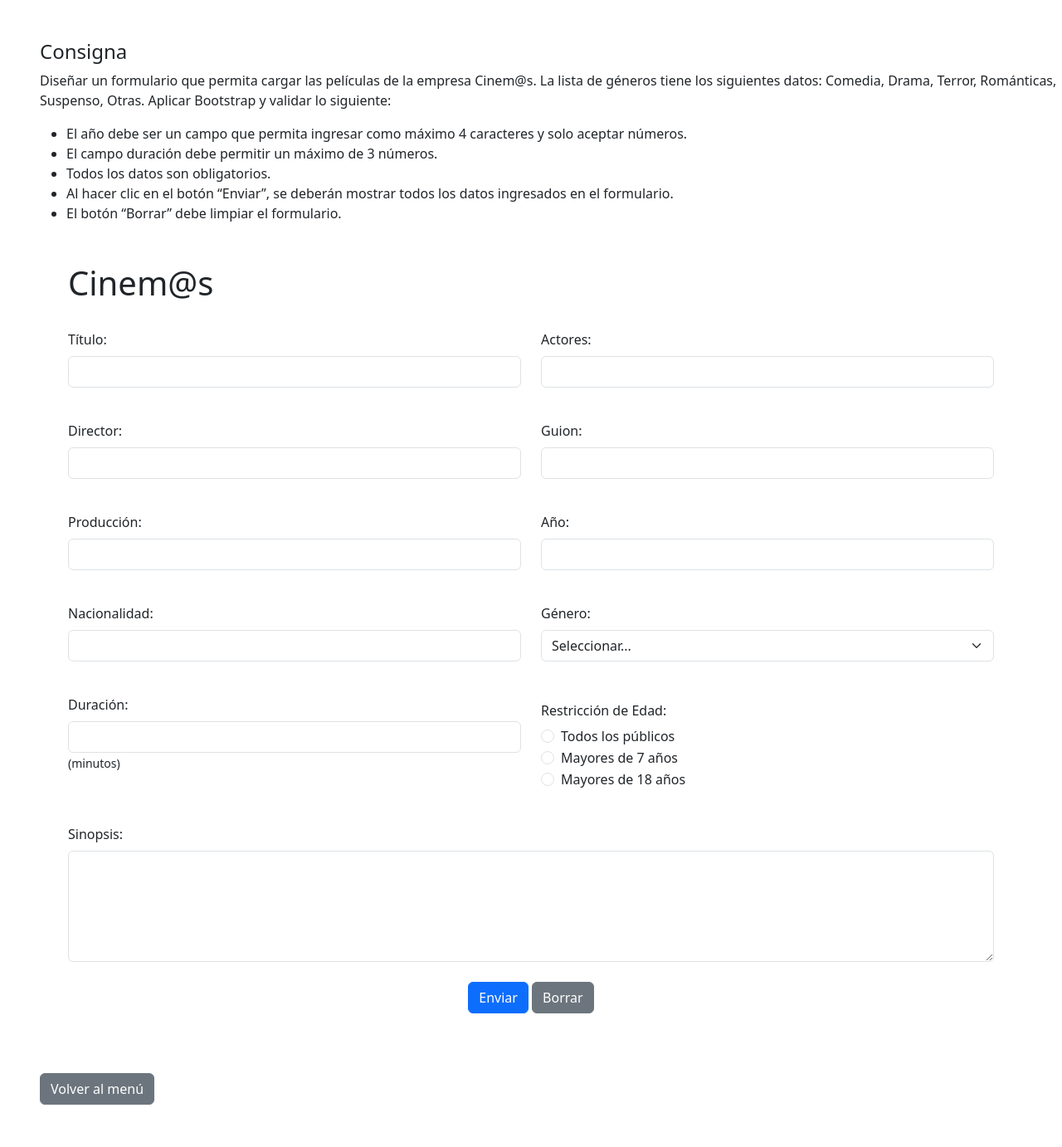
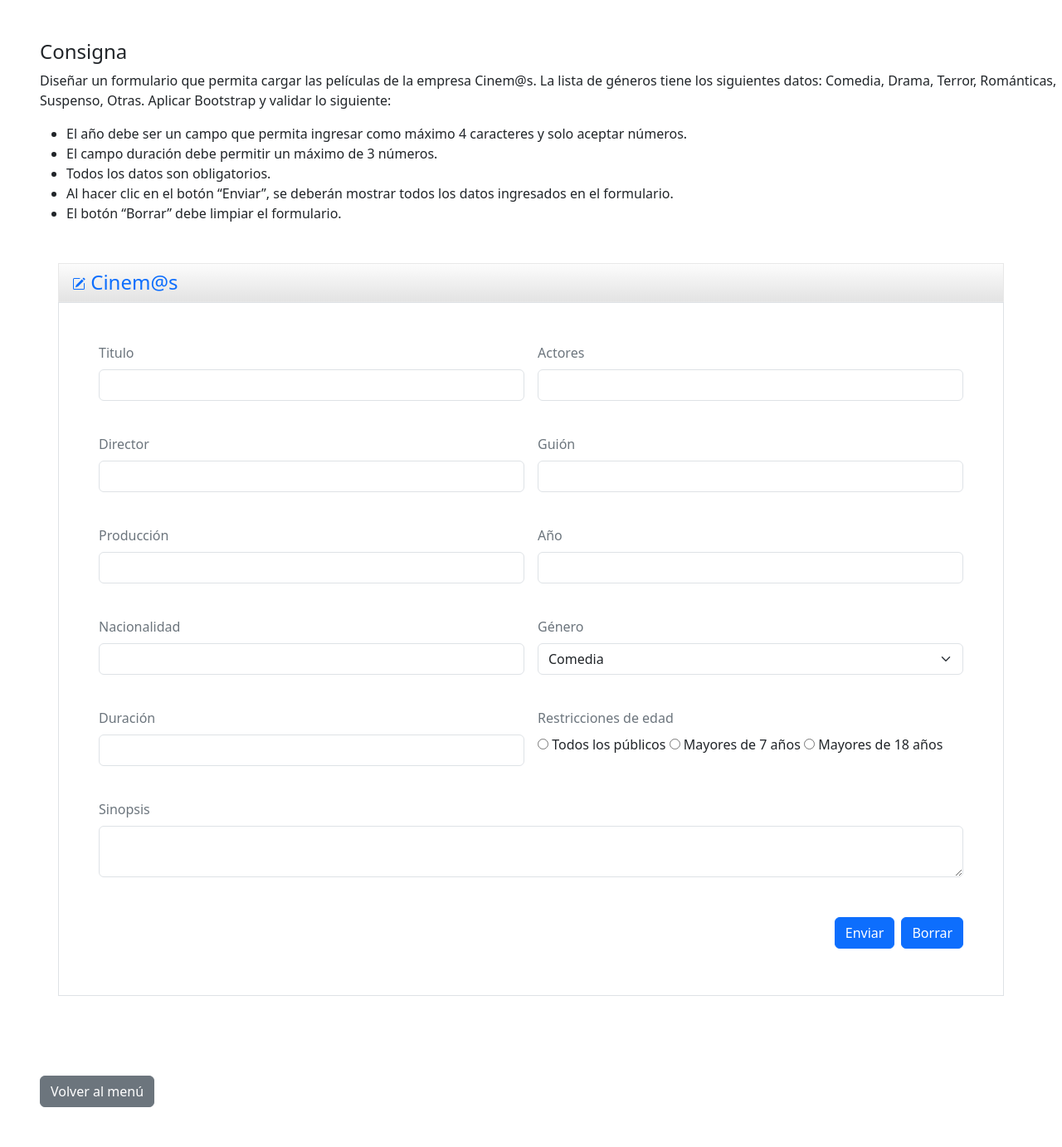
Before and after one commit to userAndres99/TP-Grupal, a PHP site: page /ejercicio4.php in a window 1280 px wide. Shown: the whole page at 83% size. Before the commit the page ends 1331 px from the top, so only its background shows below. Run offline with PHP 8.4, Linux system fonts and the light colour scheme.

Commit message:
cambios estéticos y organización de carpetas

```diff
--- a/TP2-PWD/Vista/Action/verificaPass.php
+++ b/TP2-PWD/Vista/Action/verificaPass.php
@@ -4,7 +4,7 @@ include_once "../../Control/LoginControl.php";
 include_once "../../Utils/funciones.php";
 
 // Recuperar los datos del formulario
-$datos = darDatosSubmitted();
+$datos = data_submitted();
 
 // Crear una instancia de LoginControl
 $loginControl = new LoginControl();
--- a/TP2-PWD/Vista/ejercicio4.php
+++ b/TP2-PWD/Vista/ejercicio4.php
@@ -5,10 +5,6 @@
     <meta name="viewport" content="width=device-width, initial-scale=1.0">
     <title>Cinem@s - Formulario</title>
     <link rel="stylesheet" href="Bootstrap/css/bootstrap.min.css">
-    <!-- jquery -->
-    <script src="../Utils/jquery-3.7.1.js"></script>
-    <!-- validaciones -->
-    <script src="../Utils/Validaciones.js"></script>
 </head>
 <body>
     <div class="pt-5 ps-5">
@@ -24,98 +20,96 @@
                 <li>El botón “Borrar” debe limpiar el formulario.</li>
             </ul>
     </div>
-    <div class="container mt-5">
-        <!-- título -->
-        <div class="d-flex align-items-center mb-4">
-            <h1 class="text-center">Cinem@s</h1>
+    <div class="container w-100 p-0">
+    <div class="container w-100 m-0 p-0">
+    <h4 class="navbar-expand mt-5 px-3 py-2 bg-light text-primary font-weight-bold" style="margin-top: 5px; margin: 0; background-image: linear-gradient(#fcfcfc, #e3e3e3); border: 1px solid #e8e8e8;"><svg xmlns="http://www.w3.org/2000/svg" width="16" height="16" fill="currentColor" class="bi bi-pencil-square" viewBox="0 0 16 16">
+  <path d="M15.502 1.94a.5.5 0 0 1 0 .706L14.459 3.69l-2-2L13.502.646a.5.5 0 0 1 .707 0l1.293 1.293zm-1.75 2.456-2-2L4.939 9.21a.5.5 0 0 0-.121.196l-.805 2.414a.25.25 0 0 0 .316.316l2.414-.805a.5.5 0 0 0 .196-.12l6.813-6.814z"/>
+  <path fill-rule="evenodd" d="M1 13.5A1.5 1.5 0 0 0 2.5 15h11a1.5 1.5 0 0 0 1.5-1.5v-6a.5.5 0 0 0-1 0v6a.5.5 0 0 1-.5.5h-11a.5.5 0 0 1-.5-.5v-11a.5.5 0 0 1 .5-.5H9a.5.5 0 0 0 0-1H2.5A1.5 1.5 0 0 0 1 2.5z"/>
+</svg> Cinem@s</h4>
     </div>
-        <form id="formularioCinemas" name="formularioCinemas" method="post" action="Action/actionEj4.php" >
-            <div class="row mb-4">
-                <div class="col-md-6 mb-3">
-                    <label for="titulo" class="form-label">Título:</label>
-                    <input name="titulo" type="text" id="titulo" class="form-control" required>
+    <div class="container p-5 mb-5 border border-muted w-100">
+
+        <form class="row g-3" action="action/actionEj4.php" method="POST" id="cineform">
+            <div class="col-md-6">
+                <label for="titulo" class="form-label font-weight-bold text-secondary">Titulo</label>
+                <input type="text" class="form-control" name="titulo"> <br>
             </div>
-                <div class="col-md-6 mb-3">
-                    <label for="actores" class="form-label">Actores:</label>
-                    <input name="actores" type="text" id="actores" class="form-control" required>
+            <br>
+            <div class="col-md-6">
+                <label for="actores" class="form-label font-weight-bold text-secondary">Actores</label>
+                <input type="text" class="form-control" name="actores">
             </div>
+            <div class="col-md-6">
+                <label for="director" class="form-label font-weight-bold text-secondary">Director</label>
+                <input type="text" class="form-control" name="director"><br>
             </div>
-            <div class="row mb-4">
-                <div class="col-md-6 mb-3">
-                    <label for="director" class="form-label">Director:</label>
-                    <input name="director" type="text" id="director" class="form-control" required>
+            <div class="col-md-6">
+                <label for="guion" class="form-label font-weight-bold text-secondary">Guión</label>
+                <input type="text" class="form-control" name="guion">
             </div>
-                <div class="col-md-6 mb-3">
-                    <label for="guion" class="form-label">Guion:</label>
-                    <input name="guion" type="text" id="guion" class="form-control" required>
+            <div class="col-md-6">
+                <label for="produccion" class="form-label font-weight-bold text-secondary">Producción</label>
+                <input type="text" class="form-control" name="produccion"><br>
             </div>
+            <div class="col-md-6">
+                <label for="año" class="form-label font-weight-bold text-secondary">Año</label>
+                <input type="text" class="form-control" name="año">
             </div>
-            <div class="row mb-4">
-                <div class="col-md-6 mb-3">
-                    <label for="produccion" class="form-label">Producción:</label>
-                    <input name="produccion" type="text" id="produccion" class="form-control" required>
+            <div class="col-md-6">
+                <label for="nacionalidad" class="form-label font-weight-bold text-secondary">Nacionalidad</label>
+                <input type="text" class="form-control" name="nacionalidad"><br>
             </div>
-                <div class="col-md-6 mb-3">
-                    <label for="ano" class="form-label">Año:</label>
-                    <input name="ano" type="text" id="ano" class="form-control" maxlength="4" required>
-                </div>
-            </div>
-            <div class="row mb-4">
-                <div class="col-md-6 mb-3">
-                    <label for="nacionalidad" class="form-label">Nacionalidad:</label>
-                    <input name="nacionalidad" type="text" id="nacionalidad" class="form-control" required>
-                </div>
-                <div class="col-md-6 mb-3">
-                    <label for="genero" class="form-label">Género:</label>
-                    <select name="genero" id="genero" class="form-select" required>
-                        <option value="">Seleccionar...</option>
-                        <option value="Comedia">Comedia</option>
-                        <option value="Drama">Drama</option>
-                        <option value="Terror">Terror</option>
-                        <option value="Románticas">Románticas</option>
-                        <option value="Suspenso">Suspenso</option>
-                        <option value="Otras">Otras</option>
+            <div class="col-md-6">
+                <label for="genero" class="form-label font-weight-bold text-secondary">Género</label><br>
+                <select name="genero" class="form-select">
+                    <option value="comedia">Comedia</option>
+                    <option value="drama">Drama</option>
+                    <option value="terror">Terror</option>
+                    <option value="romanticas">Románticas</option>
+                    <option value="suspenso">Suspenso</option>
+                    <option value="otras">Otras</option>
                 </select>
             </div>
+            <div class="col-md-6">
+                <label for="duracion" class="form-label font-weight-bold text-secondary">Duración</label>
+                <input type="text" class="form-control" name="duracion"><br>
             </div>
-            <div class="row mb-4">
-                <div class="col-md-6 mb-3">
-                    <label for="duracion" class="form-label">Duración:</label>
-                    <input name="duracion" type="text" id="duracion" class="form-control" maxlength="3" required>
-                    <small>(minutos)</small>
+            <div class="col-md-6">
+                <label for="restricciones" class="form-label font-weight-bold text-secondary">Restricciones de edad</label><br>
+                    <input type="radio" name="restricciones" value="atp"> <label class="form-label" for="atp">Todos los públicos</label>
+                    <input type="radio" name="restricciones" value="mayores7"> <label class="form-label" for="mayores7">Mayores de 7 años</label>
+                    <input type="radio" name="restricciones" value="mayores18"> <label class="form-label" for="mayores18">Mayores de 18 años</label>
             </div>
-                <div class="col-md-6 mb-3">
-                    <fieldset class="form-group">
-                        <legend class="col-form-label">Restricción de Edad:</legend>
-                        <div class="form-check">
-                            <input class="form-check-input" type="radio" name="restriccion" id="todosPublicos" value="Todos los públicos" required>
-                            <label class="form-check-label" for="todosPublicos">Todos los públicos</label>
+            <div class="col-12">
+                <label for="sinopsis" class="form-label font-weight-bold text-secondary">Sinopsis</label>
+                <textarea name="sinopsis" class="form-control"></textarea><br>
             </div>
-                        <div class="form-check">
-                            <input class="form-check-input" type="radio" name="restriccion" id="mayores7" value="Mayores de 7 años" required>
-                            <label class="form-check-label" for="mayores7">Mayores de 7 años</label>
+
+            <div class="d-flex flex-row-reverse p-2">
+                <button type="reset" class="btn btn-primary">Borrar</button>
+                <input type="submit" class="btn btn-primary mx-2" value="Enviar">
             </div>
-                        <div class="form-check">
-                            <input class="form-check-input" type="radio" name="restriccion" id="mayores18" value="Mayores de 18 años" required>
-                            <label class="form-check-label" for="mayores18">Mayores de 18 años</label>
+
+        </form>
     </div>
-                    </fieldset>
-                </div>
-            </div>
-            <div class="mb-4">
-                <label for="sinopsis" class="form-label">Sinopsis:</label>
-                <textarea name="sinopsis" id="sinopsis" class="form-control" rows="5" required></textarea>
-            </div>
-            <div class="text-center">
-                <button type="submit" class="btn btn-primary">Enviar</button>
-                <button type="reset" class="btn btn-secondary">Borrar</button>
-            </div>
-        </form>
     </div>
     <div class="mt-4 p-5">
             <a href="../../Menu.php" class="btn btn-secondary">Volver al menú</a>
     </div>
-    <script src="Bootstrap/js/bootstrap.bundle.min.js"></script>
-    <script src="Utils/Validaciones.js"></script>
+
+    <!-- jquery -->
+    <script src="../Utils/jquery-3.7.1.js"></script>
+    <script src="../Utils/jquery.validate.min.js"></script>
+    <!-- validaciones -->
+    <script src="../Utils/Validaciones.js"></script>
 </body>
 </html>
+
+<!-- para los msjs del jquery -->
+<style>
+.error {
+    color: #a94442;
+    border-color: #ebccd1;
+    padding:1px 20px 1px 20px;
+    }
+</style>
```
Also changed, not shown: TP2-PWD/Control/control4.php (added, +25 -0 lines), TP2-PWD/Utils/Validaciones.js (+83 -116 lines), TP2-PWD/Utils/funciones.php (+15 -11 lines), TP2-PWD/Vista/Action/actionEj4.php (+28 -17 lines), TP2-PWD/Utils/jquery.validate.min.js (added). Lines whose indentation alone changed are shown as unchanged.
